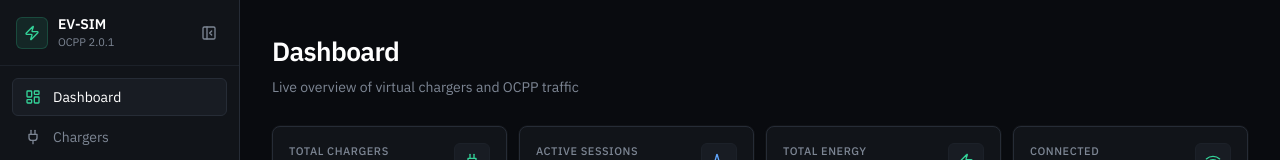
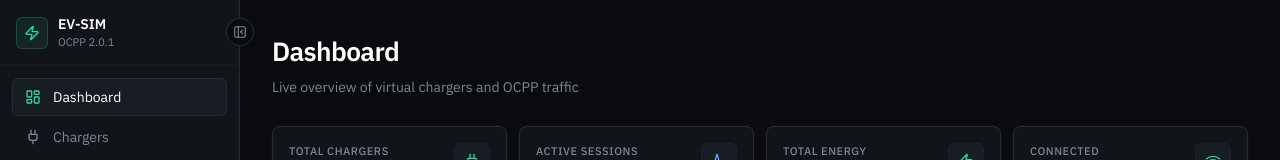
Before and after one commit to Shriyansh2004/EV-SIM-frontend, a Next.js app: page / in a window 1280 px wide. Shown: the top 160 px of the page. Built offline with nearby package versions, Linux system fonts and the light colour scheme; no server answers.

Commit message:
Sidebar extand option added
Signed-off-by: Shriyansh@2004 <sanubhab629@gmail.com>

```diff
--- a/app/client-layout.tsx
+++ b/app/client-layout.tsx
@@ -36,16 +36,17 @@ export default function ClientLayout({ children }: { children: React.ReactNode }
 
   return (
     <div className="flex min-h-screen bg-background">
+      <div className="relative shrink-0">
         <aside
           className={clsx(
-          "bg-surface border-r border-border flex flex-col shrink-0 transition-[width] duration-sidebar ease-out",
+            "h-full bg-surface border-r border-border flex flex-col transition-[width] duration-sidebar ease-out",
             collapsed ? "w-[68px]" : "w-60"
           )}
         >
           <div
             className={clsx(
               "border-b border-border-subtle flex items-center",
-            collapsed ? "px-3 py-4 justify-center" : "px-4 py-4 justify-between gap-2"
+              collapsed ? "px-3 py-4 justify-center" : "px-4 py-4"
             )}
           >
             <div
@@ -64,30 +65,7 @@ export default function ClientLayout({ children }: { children: React.ReactNode }
                 </div>
               )}
             </div>
-          {!collapsed && (
-            <button
-              type="button"
-              onClick={() => setCollapsed(true)}
-              aria-label="Collapse sidebar"
-              className="p-1.5 rounded-md text-muted hover:text-white hover:bg-surface-raised transition-colors shrink-0"
-            >
-              <PanelLeftClose className="w-4 h-4" />
-            </button>
-          )}
           </div>
-
-        {collapsed && (
-          <div className="px-3 pt-2">
-            <button
-              type="button"
-              onClick={() => setCollapsed(false)}
-              aria-label="Expand sidebar"
-              className="w-full flex items-center justify-center p-2 rounded-md text-muted hover:text-white hover:bg-surface-raised transition-colors"
-            >
-              <PanelLeft className="w-4 h-4" />
-            </button>
-          </div>
-        )}
 
           <nav className={clsx("flex-1 py-3", collapsed ? "px-2 space-y-1" : "px-3 space-y-0.5")}>
             {NAV.map(({ href, label, icon: Icon }) => {
@@ -106,7 +84,11 @@ export default function ClientLayout({ children }: { children: React.ReactNode }
                   )}
                 >
                   <Icon
-                  className={clsx("shrink-0", collapsed ? "w-[18px] h-[18px]" : "w-4 h-4", active && "text-accent")}
+                    className={clsx(
+                      "shrink-0",
+                      collapsed ? "w-[18px] h-[18px]" : "w-4 h-4",
+                      active && "text-accent"
+                    )}
                   />
                   {!collapsed && <span>{label}</span>}
                 </Link>
@@ -124,6 +106,20 @@ export default function ClientLayout({ children }: { children: React.ReactNode }
           </div>
         </aside>
 
+        <button
+          type="button"
+          onClick={() => setCollapsed((c) => !c)}
+          aria-label={collapsed ? "Expand sidebar" : "Collapse sidebar"}
+          className="absolute top-[18px] left-full -translate-x-1/2 z-20 flex items-center justify-center w-7 h-7 rounded-full bg-background border border-border text-muted hover:text-white hover:border-accent/40 shadow-card transition-colors"
+        >
+          {collapsed ? (
+            <PanelLeft className="w-3.5 h-3.5" />
+          ) : (
+            <PanelLeftClose className="w-3.5 h-3.5" />
+          )}
+        </button>
+      </div>
+
       <main className="flex-1 overflow-auto">
         <div className="p-6 lg:p-8 max-w-[1400px]">{children}</div>
       </main>
```
Lines whose indentation alone changed are shown as unchanged.
